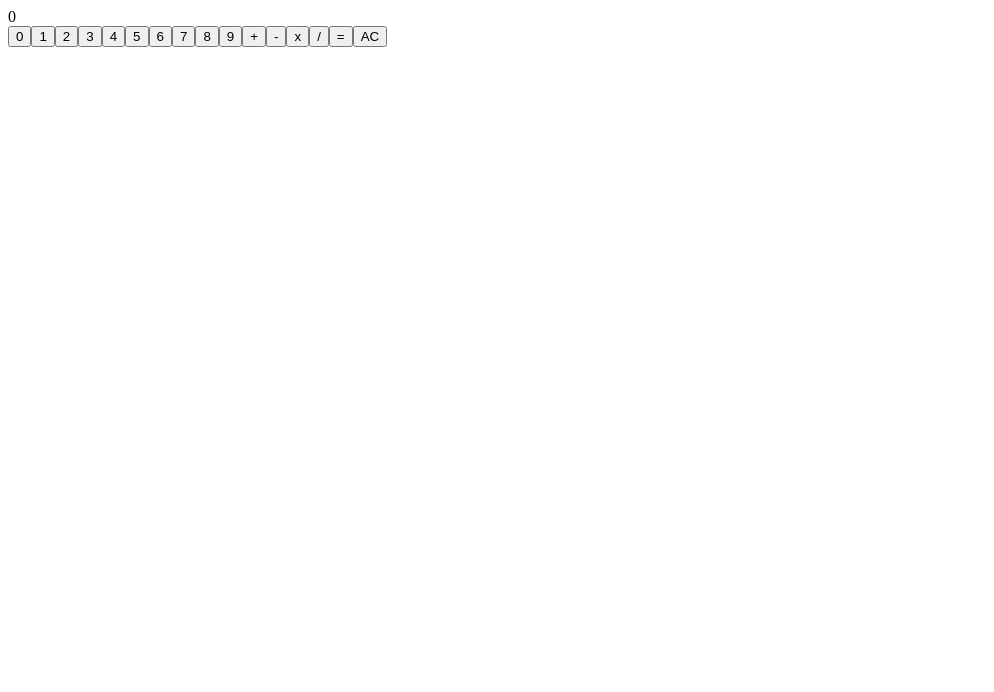
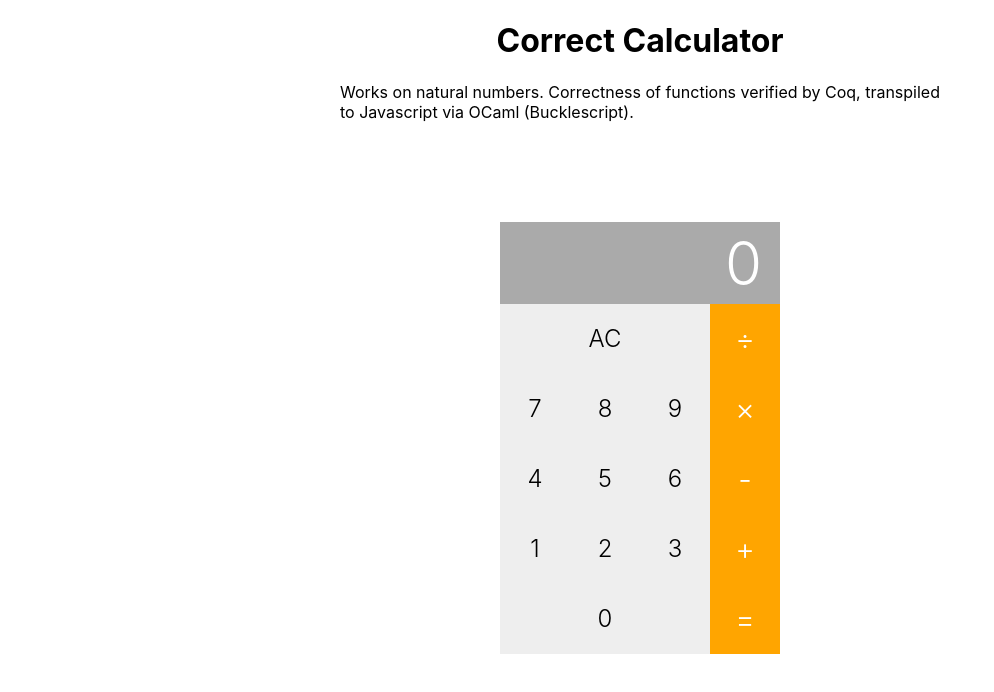
Before and after one commit to prayerslayer/correct-calculator, a React app: page / in a window 1280 px wide. Shown: the top 692 px of the page, without its empty margins (0-994 px from the left). Built offline with nearby package versions, Linux system fonts and the light colour scheme; the HTML template or start-up script is replaced by a standard one.

Commit message:
Pretty calculator

```diff
--- a/src/App.jsx
+++ b/src/App.jsx
@@ -1,9 +1,30 @@
 import React from 'react';
-import Calculator from './Calculator'
+import Calculator from './Calculator';
+import styled from 'styled-components';
+
+const Paragraph = styled.p`
+  max-width: 600px;
+  margin: 0 auto;
+  font-family: -apple-system, BlinkMacSystemFont, "Segoe UI", Roboto, Helvetica, Arial, sans-serif, "Apple Color Emoji", "Segoe UI Emoji", "Segoe UI Symbol";
+`;
+
+const Spacer = styled.div`margin-bottom: 100px;`;
+
+const Headline = styled.h1`
+  text-align: center;
+  font-family: -apple-system, BlinkMacSystemFont, "Segoe UI", Roboto, Helvetica, Arial, sans-serif, "Apple Color Emoji", "Segoe UI Emoji", "Segoe UI Symbol";
+`;
 
 export default function App() {
-  return <div>
-
-    <Calculator/>
-    </div>
+  return (
+    <main>
+      <Headline>Correct Calculator</Headline>
+      <Paragraph>
+        Works on natural numbers. Correctness of functions verified by Coq,
+        transpiled to Javascript via OCaml (Bucklescript).
+      </Paragraph>
+      <Spacer />
+      <Calculator />
+    </main>
+  );
 }
--- a/src/Calculator.jsx
+++ b/src/Calculator.jsx
@@ -1,41 +1,111 @@
 import React from 'react';
 import { add, sub, mult, div } from '../lib/math';
+import styled from 'styled-components';
 
-function range(n) {
-  return new Array(n).fill(0).map((_, i) => i);
-}
+const fontFamily =
+  '-apple-system, BlinkMacSystemFont, "Segoe UI", Roboto, Helvetica, Arial, sans-serif, "Apple Color Emoji", "Segoe UI Emoji", "Segoe UI Symbol"';
+const Button = styled.button`
+  font-family: ${fontFamily};
+  font-weight: 300;
+  font-size: 24px;
+  min-height: 70px;
+  min-width: 70px;
+  background: #eee;
+  border: none;
+
+  &:hover,
+  &:focus {
+    cursor: pointer;
+    z-index: 1;
+    outline: none;
+    box-shadow: 0 0 20px 1px rgba(0, 0, 0, 0.1);
+  }
+`;
+
+const OperatorButton = Button.extend`
+  background: orange;
+  color: white;
+  font-size: 30px;
+`;
+
+const Display = styled.div`
+  font-family: ${fontFamily};
+  font-weight: 300;
+  text-align: right;
+  background: #aaa;
+  color: white;
+  padding: 5px 18px;
+  font-size: 60px;
+  grid-area: display;
+
+  &::selection {
+    background: #aaa;
+    color: white;
+  }
+`;
+
+const SpecialGrid = styled.div`
+  display: grid;
+  grid-template-columns: auto;
+  grid-area: special;
+`;
+
+const NumpadGrid = styled.div`
+  display: grid;
+  grid-template-columns: repeat(3, auto);
+  grid-template-rows: repeat(4, auto);
+  grid-area: numpad;
+
+  > :last-child {
+    grid-column: 1/3;
+    grid-column-end: span 3;
+  }
+`;
+
+const OperatorGrid = styled.div`
+  display: grid;
+  grid-template-rows: repeat(5, auto);
+  grid-template-columns: auto;
+  grid-area: operators;
+  align-self: start;
+  grid-auto-flow: column;
+`;
+
+const CalculatorGrid = styled.div`
+  display: grid;
+  grid-template-columns: auto auto;
+  grid-template-rows: auto auto auto;
+  justify-content: center;
+
+  grid-template-areas: 'display display' 'special operators' 'numpad operators';
+`;
 
 function noop() {}
 
-function Numpad({ onClick = noop }) {
-  return range(10).map(i => (
-    <button onClick={() => onClick(i)} key={i}>
+function formatNumber(nr) {
+  return Intl.NumberFormat().format(nr);
+}
+
+function Numpad({ children, onClick = noop }) {
+  return [7, 8, 9, 4, 5, 6, 1, 2, 3, 0].map(i => (
+    <Button onClick={() => onClick(i)} key={i}>
       {i}
-    </button>
+    </Button>
   ));
 }
 
+const ops = [['\u00f7', div], ['\u00d7', mult], ['-', sub], ['+', add]];
 function Operators({ onClick = noop }) {
-  return [
-    ['+', add],
-    ['-', sub],
-    ['x', mult],
-    ['/', div]
-  ].map(([label, op]) => (
-    <button onClick={() => onClick(op)} key={label}>
+  return ops.map(([label, op]) => (
+    <OperatorButton onClick={() => onClick(op)} key={label}>
       {label}
-    </button>
+    </OperatorButton>
   ));
-}
-
-function Display({ value = 0 }) {
-  return <div>{value}</div>;
 }
 
 const INITIAL_STATE = {
   pendingOperation: null,
-  value: 0,
-  decimalPlace: 0
+  value: 0
 };
 export default class Calculator extends React.Component {
   constructor(p) {
@@ -47,8 +117,7 @@ export default class Calculator extends React.Component {
 
   updateValue = val =>
     this.setState(state => ({
-      value: state.value * 10 + val,
-      decimalPlace: state.decimalPlace + 1
+      value: state.value * 10 + val
     }));
 
   prepareOperation = op =>
@@ -59,26 +128,30 @@ export default class Calculator extends React.Component {
           ? state.pendingOperation(state.value)
           : state.value
       ),
-      decimalPlace: 0,
       value: 0
     }));
 
   calculate = () =>
     this.setState(state => ({
       value: this.state.pendingOperation(state.value),
-      pendingOperation: null,
-      decimalPlace: 0
+      pendingOperation: null
     }));
 
   render() {
     return (
-      <div>
-        <Display value={this.state.value} />
-        <Numpad onClick={this.updateValue} />
-        <Operators onClick={this.prepareOperation} />
-        <button onClick={this.calculate}>=</button>
-        <button onClick={this.clear}>AC</button>
-      </div>
+      <CalculatorGrid>
+        <Display>{formatNumber(this.state.value)}</Display>
+        <SpecialGrid>
+          <Button onClick={this.clear}>AC</Button>
+        </SpecialGrid>
+        <NumpadGrid>
+          <Numpad onClick={this.updateValue} />
+        </NumpadGrid>
+        <OperatorGrid>
+          <Operators onClick={this.prepareOperation} />
+          <OperatorButton onClick={this.calculate}>=</OperatorButton>
+        </OperatorGrid>
+      </CalculatorGrid>
     );
   }
 }
--- a/webpack.config.js
+++ b/webpack.config.js
@@ -1,6 +1,23 @@
 var path = require('path');
 var webpack = require('webpack');
 var HtmlWebpackPlugin = require('html-webpack-plugin');
+const MinifyPlugin = require("babel-minify-webpack-plugin");
+
+const PROD = process.env.NODE_ENV === 'production'
+
+const defaultPlugins = [
+  new HtmlWebpackPlugin(),
+  new webpack.NamedModulesPlugin(),
+  new webpack.HotModuleReplacementPlugin(),
+  new webpack.EnvironmentPlugin({
+    NODE_ENV: 'dev'
+  })
+]
+
+const prodPlugins = PROD ?  [
+  new MinifyPlugin()
+] : []
+
 module.exports = {
   context: __dirname,
 
@@ -14,11 +31,7 @@ module.exports = {
     filename: '[name]-[hash].js'
   },
 
-  plugins: [
-    new HtmlWebpackPlugin(),
-    new webpack.NamedModulesPlugin(),
-    new webpack.HotModuleReplacementPlugin()
-  ],
+  plugins: [...defaultPlugins, ...prodPlugins],
 
   devServer: {
     contentBase: path.resolve(__dirname, './dist/'),
```
Also changed, not shown: package.json (+5 -3 lines), 2 other files (tests, documents, lock files or other folders).
